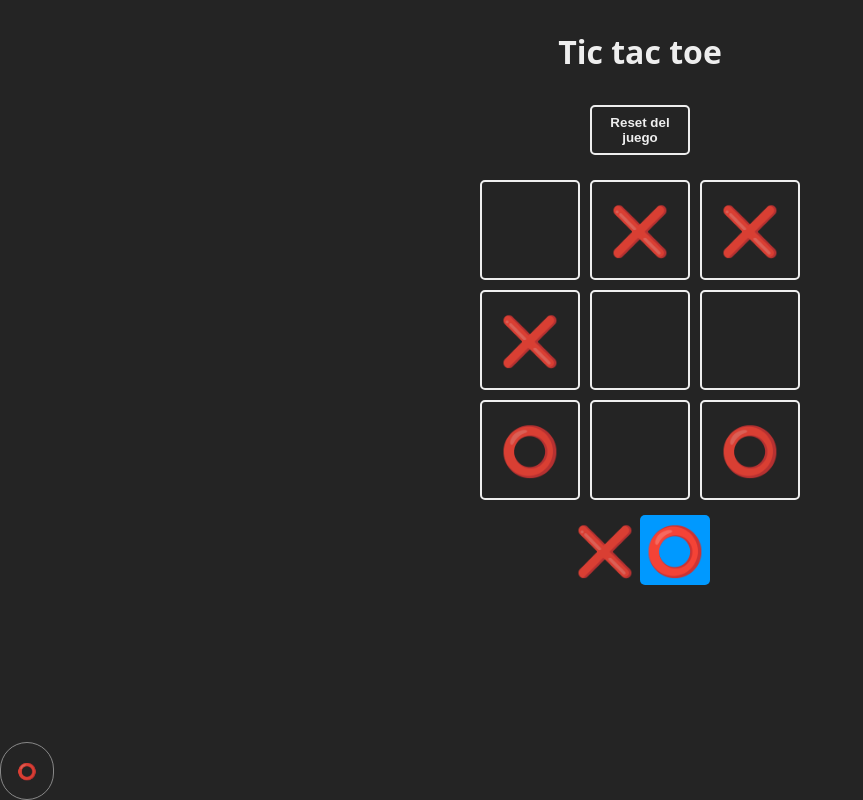
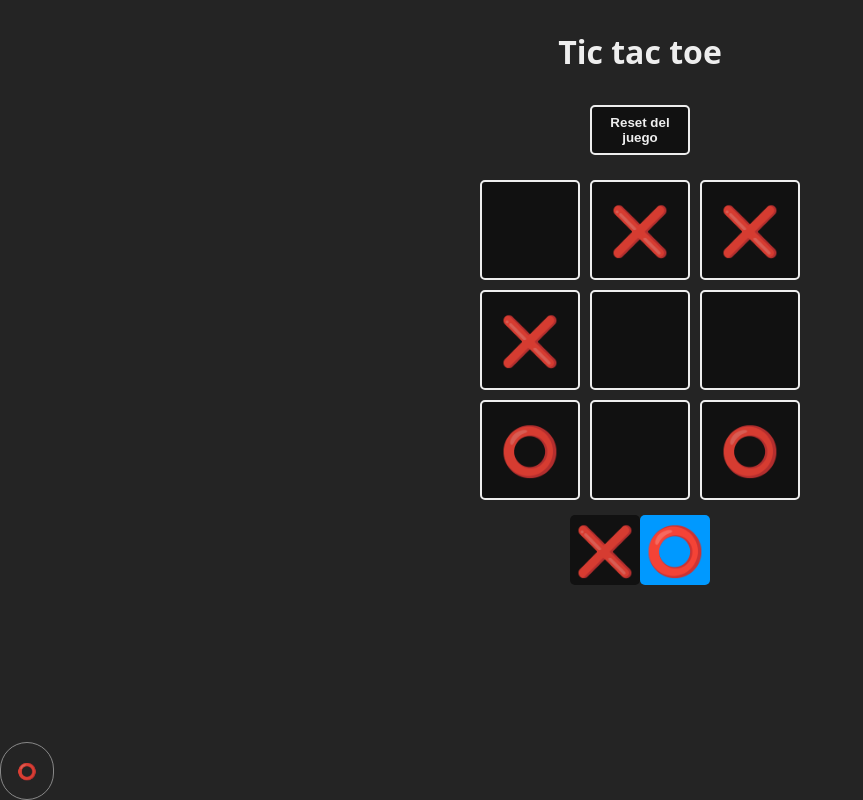
Before and after one commit to thotluna/aprendiendo-react, a React (Vite) app in the folder projects/tic-tac-toe/: page / in a window 1280 px wide. Both pictures are taken after a click on the button "Jugar". Shown: the whole page, without its empty margins (0-863 px from the left). Built offline with nearby package versions, Linux system fonts and the light colour scheme.

Commit message:
Modify background styles

```diff
--- a/projects/tic-tac-toe/src/components/Button/Button.module.css
+++ b/projects/tic-tac-toe/src/components/Button/Button.module.css
@@ -1,7 +1,7 @@
 .button {
   padding: 8px 12px;
   margin: 25px;
-  background: transparent;
+  background: #111;
   border: 2px solid #eee;
   color: #eee;
   width: 100px;
--- a/projects/tic-tac-toe/src/components/Square/Square.module.css
+++ b/projects/tic-tac-toe/src/components/Square/Square.module.css
@@ -7,6 +7,7 @@
   place-items: center;
   cursor: pointer;
   font-size: 48px;
+  background: #111;
 }
 
 .min-square {
--- a/projects/tic-tac-toe/src/components/WinnerModal/WinnerModal.module.css
+++ b/projects/tic-tac-toe/src/components/WinnerModal/WinnerModal.module.css
@@ -10,7 +10,7 @@
 }
 
 .text {
-  background: #111;
+  background: rgba(1, 1, 1, 0.7);;
   height: 300px;
   width: 320px;
   border: 2px solid #eee;
```
